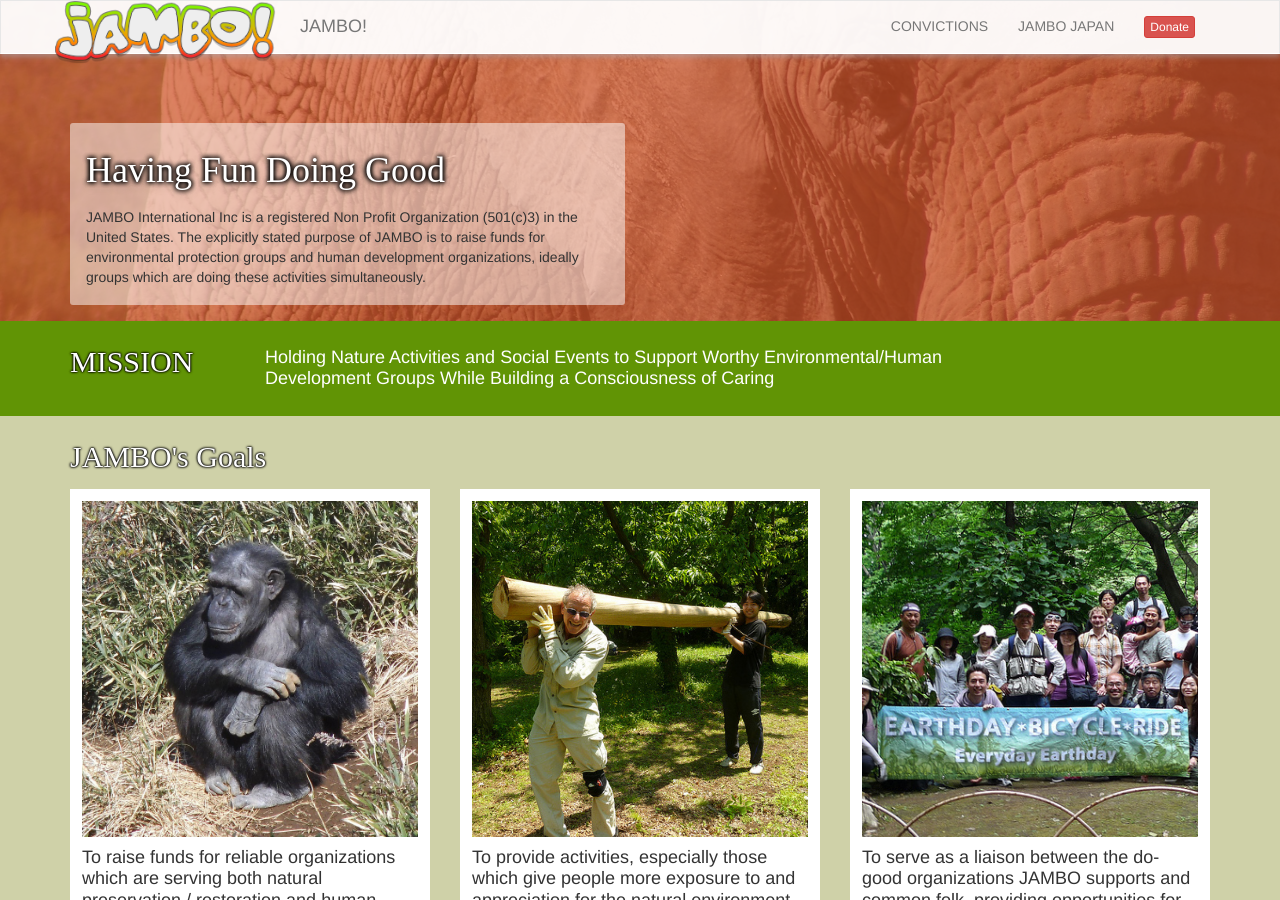
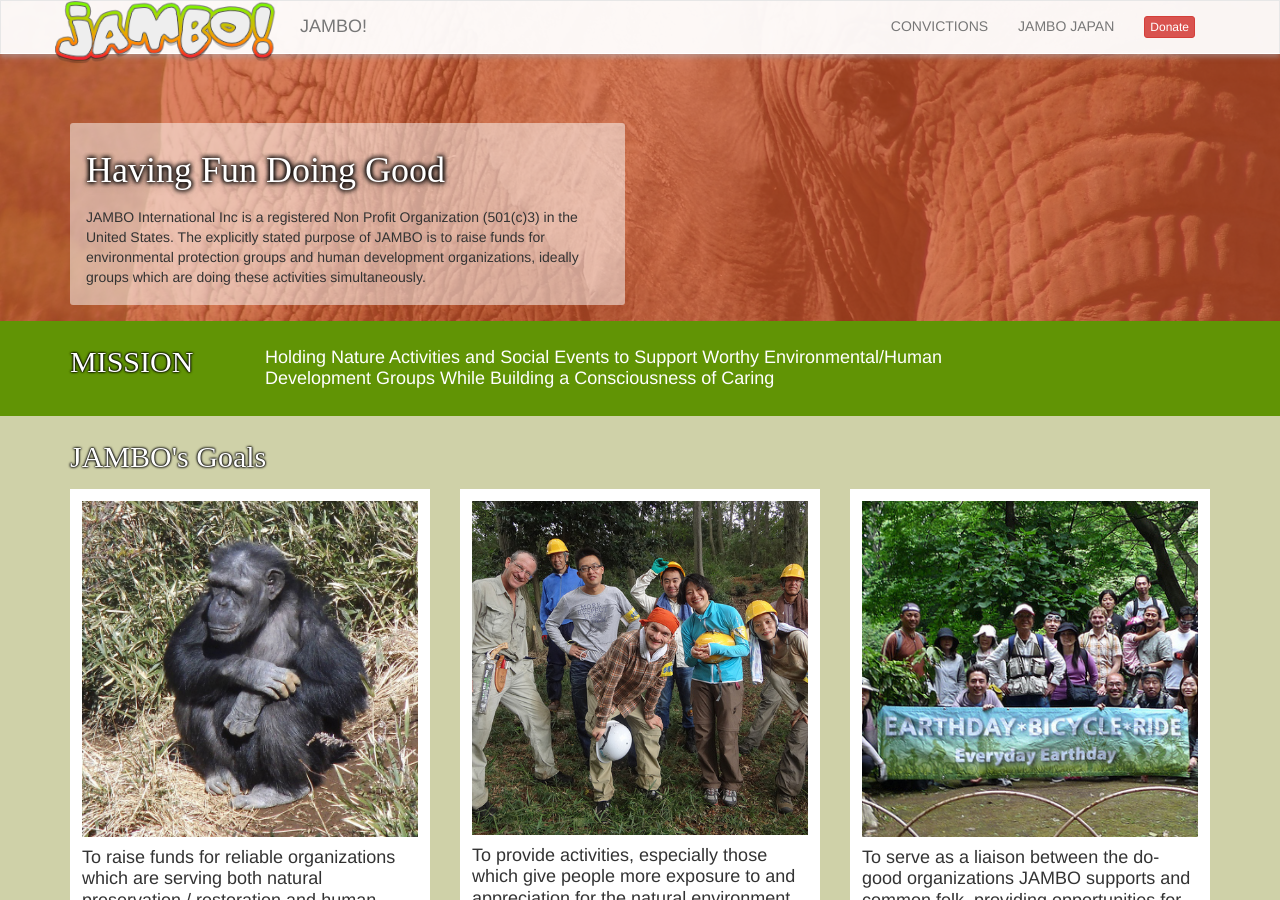
Before and after one commit to renanak/jambo-international.github.io, a Jekyll site: the page built from index.html, in a window 1280 px wide and 900 px high. Built offline with Jekyll 4.4.1, drawn with Linux system fonts in a browser that asks for light colours; some web fonts are replaced.

Commit message:
volunteer photo

```diff
--- a/_layouts/home.html
+++ b/_layouts/home.html
@@ -48,7 +48,7 @@
     </div></div>
     <div class="col-sm-4 col-xs-12"><div class="illustration">
       <div class="row">
-      <div class="col-xs-6 col-sm-12"> <img src="/images/cowork.jpg"></div>
+      <div class="col-xs-6 col-sm-12"> <img src="/images/volunteer.jpg"></div>
       <div class="col-xs-6 col-sm-12">
         <h4>To provide activities, especially those which give people more exposure to and appreciation for the natural environment, to raise funds or to volunteer for environmental (and/or human) betterment</h4>
       </div>
```
